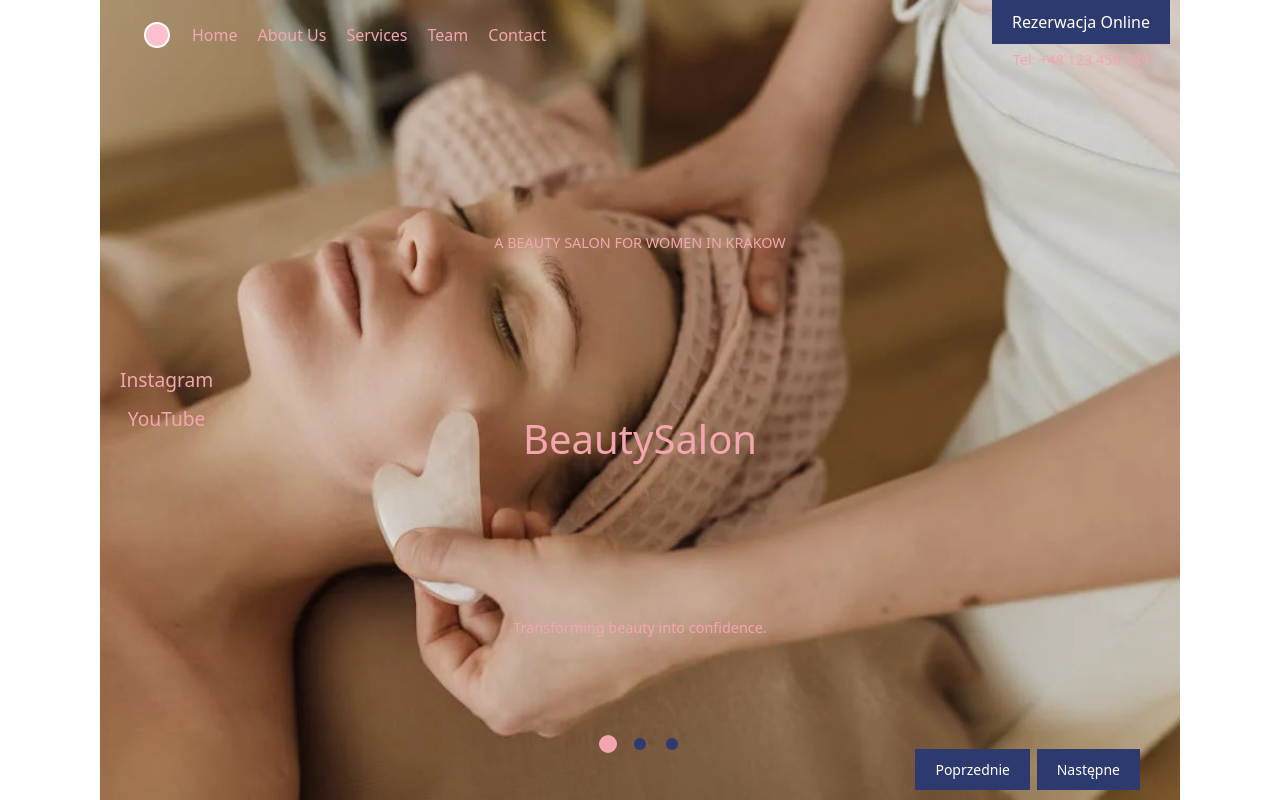
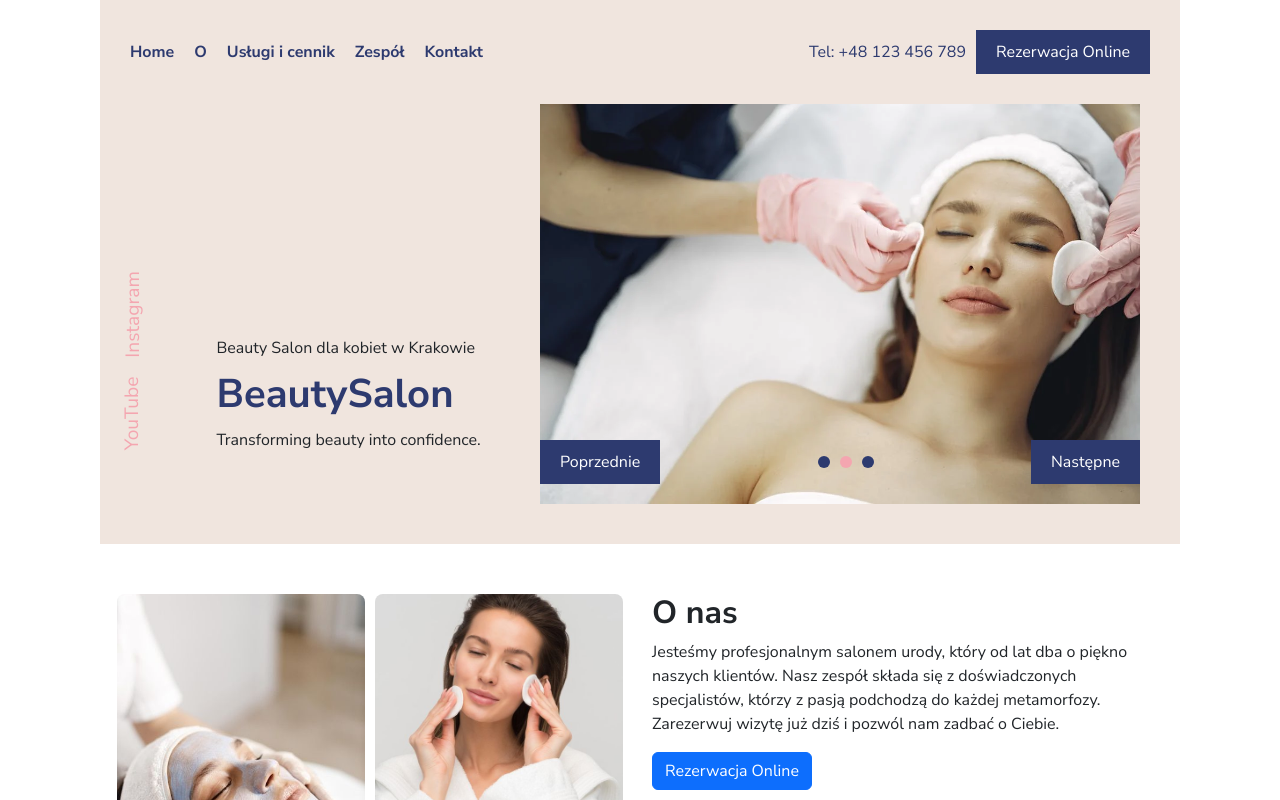
Before and after one commit to justynakwasniak/beauty-salon, a React (Vite) app: page / in a window 1280 px wide. Shown: the top 800 px of the page. Built offline with nearby package versions, Linux system fonts and the light colour scheme.

Commit message:
chenge header

```diff
--- a/index.html
+++ b/index.html
@@ -13,6 +13,8 @@
       rel="stylesheet"
       href="https://cdnjs.cloudflare.com/ajax/libs/font-awesome/6.0.0-beta3/css/all.min.css"
     />
+    <link href="https://fonts.googleapis.com/css2?family=Nunito+Sans:wght@400;700&display=swap" rel="stylesheet">
+
   </head>
   <body>
     <div id="root"></div>
--- a/src/components/Header.tsx
+++ b/src/components/Header.tsx
@@ -1,7 +1,8 @@
-import React, { useState } from "react";
+import React, { useState, useEffect } from "react";
+import "bootstrap/dist/css/bootstrap.min.css";
 import "../styles/Header.css";
 
-// Importowanie obrazów
+// Import images for the slider
 import bs1 from "../assets/bs1.webp";
 import bs2 from "../assets/bs2.webp";
 import bs3 from "../assets/bs3.webp";
@@ -11,6 +12,18 @@ const images = [bs1, bs2, bs3];
 const Header: React.FC = () => {
   const [currentImageIndex, setCurrentImageIndex] = useState(0);
 
+  // Slider autoplay functionality
+  useEffect(() => {
+    const interval = setInterval(() => {
+      setCurrentImageIndex((prevIndex) =>
+        prevIndex === images.length - 1 ? 0 : prevIndex + 1
+      );
+    }, 5000); // Change image every 5 seconds
+
+    return () => clearInterval(interval);
+  }, []);
+
+  // Manual slider controls
   const handlePrevClick = () => {
     setCurrentImageIndex((prevIndex) =>
       prevIndex === 0 ? images.length - 1 : prevIndex - 1
@@ -24,47 +37,42 @@ const Header: React.FC = () => {
   };
 
   return (
-    <header
-      className="header-container"
-      style={{ backgroundImage: `url(${images[currentImageIndex]})` }}
-    >
-      <nav className="nav-bar">
-        <ul className="nav-list">
-          <li>
-            <svg width="30" height="30">
-              <circle
-                cx="15"
-                cy="15"
-                r="12"
-                stroke="white"
-                strokeWidth="2"
-                fill="pink"
-              />
-            </svg>
+    <header className="header-container">
+      {/* NavBar */}
+      <nav className="navbar d-flex justify-content-between">
+        <ul className="nav">
+          <li className="nav-item">
+            <a href="#home">Home</a>
           </li>
-          <li>Home</li>
-          <li>About Us</li>
-          <li>Services</li>
-          <li>Team</li>
-          <li>Contact</li>
+          <li className="nav-item">
+            <a href="#services">O</a>
+          </li>
+          <li className="nav-item">
+            <a href="#services">Usługi i cennik</a>
+          </li>
+          <li className="nav-item">
+            <a href="#team">Zespół</a>
+          </li>
+          <li className="nav-item">
+            <a href="#contact">Kontakt</a>
+          </li>
         </ul>
-        <div className="reserve-section">
+        <div className="nav-right">
+          <p className="phone-number">Tel: +48 123 456 789</p>
           <button className="reserve-btn">Rezerwacja Online</button>
-          <p className="phone-number">Tel: +48 123 456 789</p>
         </div>
       </nav>
-      <p className="small-paragraph">A BEAUTY SALON FOR WOMEN IN KRAKOW</p>
-      <h1>BeautySalon</h1>
-      <p className="small-paragraph">Transforming beauty into confidence.</p>
-      <div className="slider-container">
-        <button className="prev-btn" onClick={handlePrevClick}>
-          Poprzednie
-        </button>
+
+      {/* Main content with two sections */}
+      <div className="main-content">
+        {/* Left section with social links and text */}
+        <div className="left-section">
           <div className="social-links">
             <a
               href="https://www.instagram.com"
               target="_blank"
               rel="noopener noreferrer"
+              className="social-link instagram"
             >
               Instagram
             </a>
@@ -72,15 +80,38 @@ const Header: React.FC = () => {
               href="https://www.youtube.com"
               target="_blank"
               rel="noopener noreferrer"
+              className="social-link youtube"
             >
               YouTube
             </a>
           </div>
+          <div className="text-container">
+            <p>Beauty Salon dla kobiet w Krakowie</p>
+            <h1>BeautySalon</h1>
+            <p>Transforming beauty into confidence.</p>
+          </div>
+        </div>
+
+        {/* Right section with image slider */}
+        <div className="right-section">
+          <div className="slider">
+            <div
+              className="slider-image"
+              style={{
+                backgroundImage: `url(${images[currentImageIndex]})`,
+              }}
+            ></div>
             <div className="slider-nav">
+              <button className="prev-btn" onClick={handlePrevClick}>
+                Poprzednie
+              </button>
+              <div className="dots">
                 {images.map((_, index) => (
                   <span
                     key={index}
-              className={`dot ${currentImageIndex === index ? "active" : ""}`}
+                    className={`dot ${
+                      currentImageIndex === index ? "active" : ""
+                    }`}
                   ></span>
                 ))}
               </div>
@@ -88,6 +119,9 @@ const Header: React.FC = () => {
                 Następne
               </button>
             </div>
+          </div>
+        </div>
+      </div>
     </header>
   );
 };
--- a/src/index.css
+++ b/src/index.css
@@ -1,267 +1,15 @@
 html {
-  overflow: visible;
   margin: 0 100px 0 100px;
 }
-header {
-  background-color: #f0e5de;
-
-  padding: 10px;
+body {
+  font-family: "Nunito Sans", sans-serif;
+}
+h1,
+h2,
+h3 {
+  font-weight: 700; /* Bold */
 }
 
-h1,
-h2 {
-  color: #f4a6b0;
+p {
+  font-weight: 400; /* Normal */
 }
-/* Styl dla dużych ekranów (desktop) */
-@media (min-width: 1024px) {
-  .nav-list {
-    gap: 20px;
-  }
-
-  .slider-container {
-    flex-direction: row;
-    justify-content: center;
-  }
-
-  .prev-btn,
-  .next-btn {
-    padding: 10px 20px;
-    font-size: 14px;
-  }
-
-  .social-links {
-    position: absolute;
-    left: 20px;
-    top: 50%;
-    transform: translateY(-50%);
-    flex-direction: column;
-  }
-}
-
-/* Styl dla średnich ekranów (tablety) */
-@media (max-width: 1024px) {
-  .nav-list {
-    flex-direction: column;
-    gap: 15px;
-    align-items: flex-start;
-  }
-
-  .slider-container {
-    flex-direction: column;
-  }
-
-  .prev-btn,
-  .next-btn {
-    padding: 8px 16px;
-    font-size: 12px;
-  }
-
-  .social-links {
-    position: static;
-    top: auto;
-    left: auto;
-    transform: none;
-    flex-direction: row;
-    justify-content: center;
-    margin-bottom: 20px;
-  }
-}
-
-/* Styl dla małych ekranów (smartfony) */
-@media (max-width: 768px) {
-  .nav-bar {
-    flex-direction: column;
-    align-items: center;
-  }
-
-  .nav-list {
-    flex-direction: column;
-    gap: 10px;
-    align-items: center;
-  }
-
-  .reserve-section {
-    flex-direction: column;
-    text-align: center;
-  }
-
-  .slider-container {
-    flex-direction: column;
-    padding: 10px;
-  }
-
-  .prev-btn,
-  .next-btn {
-    width: 100%;
-    padding: 10px;
-    font-size: 16px;
-    margin: 5px 0;
-  }
-
-  .slider-nav {
-    position: static;
-    margin: 20px 0;
-  }
-}
-
-.header-container {
-  background-image: url("image1.jpg"), url("image2.jpg"), url("image3.jpg");
-  background-size: cover;
-  background-position: center;
-  height: 100vh;
-  display: flex;
-  flex-direction: column;
-  justify-content: space-between;
-  padding: 0 10px;
-  color: #f4a6b0;
-  text-align: center;
-  position: relative;
-  background-attachment: fixed;
-}
-
-.nav-bar {
-  display: flex;
-  justify-content: space-between;
-  align-items: center;
-}
-
-.nav-list {
-  list-style: none;
-  display: flex;
-  align-items: center;
-  gap: 20px;
-}
-
-.nav-list li {
-  cursor: pointer;
-  display: flex;
-  align-items: center;
-}
-
-.reserve-btn {
-  background-color: #2d3a6f;
-  border: none;
-  color: white;
-  padding: 10px 20px;
-  cursor: pointer;
-}
-
-.small-paragraph {
-  font-size: 0.9rem;
-}
-
-.slider-container {
-  display: flex;
-  justify-content: space-between;
-  align-items: center;
-}
-
-.social-links {
-  display: flex;
-  flex-direction: column;
-  gap: 10px;
-  position: absolute;
-  left: 20px;
-  top: 50%;
-  transform: translateY(-50%);
-
-  justify-content: center;
-
-  margin-bottom: 20px;
-}
-.social-link {
-  display: flex;
-  justify-content: center;
-  align-items: center;
-  width: 40px; /* Adjust size as needed */
-  height: 40px; /* Adjust size as needed */
-  border-radius: 50%;
-  background-color: #f4a6b0;
-  box-shadow: 0 2px 4px rgba(0, 0, 0, 0.1); /* Adjust shadow if needed */
-  overflow: hidden;
-}
-
-.social-links a {
-  color: #f4a6b0;
-  text-decoration: none;
-  font-size: 1.2rem;
-}
-.social-link img {
-  width: 20px; /* Adjust size of icons */
-  height: 20px; /* Adjust size of icons */
-  object-fit: contain;
-}
-
-.instagram {
-  /* Custom styles for Instagram link if needed */
-}
-
-.youtube {
-  /* Custom styles for YouTube link if needed */
-}
-
-.slider-nav {
-  display: flex;
-  justify-content: center;
-  position: absolute;
-  bottom: 50px; /* Position slider nav above the buttons */
-  left: 50%;
-  transform: translateX(-50%);
-  gap: 10px;
-  margin-top: 20px;
-}
-.dot {
-  width: 12px;
-  height: 12px;
-  background-color: #2d3a6f;
-  border-radius: 50%;
-  display: inline-block;
-  margin: 0 5px;
-  transition: background-color 0.3s ease, transform 0.3s ease;
-}
-.dot.active {
-  background-color: #f4a6b0; /* Zmiana koloru dla aktywnej kropki */
-  transform: scale(1.5); /* Powiększenie aktywnej kropki */
-}
-.reserve-section {
-  display: flex;
-  flex-direction: column;
-  align-items: center;
-}
-.phone-number {
-  margin-top: 5px;
-  font-size: 0.9rem;
-}
-
-.slider-nav-dots {
-  display: flex;
-  justify-content: center;
-  gap: 5px;
-}
-.prev-btn,
-.next-btn {
-  background-color: #2d3a6f;
-  border: none;
-  color: white;
-  padding: 10px;
-  cursor: pointer;
-}
-.prev-btn:hover,
-.next-btn:hover {
-  background-color: #2d3a6f;
-}
-
-.slider-container .prev-btn,
-.slider-container .next-btn {
-  position: absolute;
-  bottom: 10px; /* Adjust based on design */
-  padding: 10px 20px;
-}
-
-.prev-btn {
-  right: 150px; /* Adjust spacing from the right */
-}
-
-.next-btn {
-  right: 40px; /* Adjust spacing from the right */
-}
--- a/src/styles/Header.css
+++ b/src/styles/Header.css
@@ -1,10 +1,157 @@
+:root {
+  --primary-color: #f0e5de;
+  --secondary-color: #f4a6b0;
+  --three-color: #2d3a6f;
+}
+
 .header-container {
-    background-size: cover;
-    background-position: center;
-    height: 100vh;
-    background-repeat: no-repeat;
-    background-attachment: fixed; /* Opcjonalne: zatrzymuje tło przy przewijaniu */
-    color: #f4a6b0;
-    text-align: center;
-    position: relative;
-  }
+  width: 100%;
+  padding: 20px;
+  background-color: var(--primary-color);
+}
+
+.navbar {
+  padding: 10px;
+}
+
+.nav {
+  display: flex;
+  list-style: none;
+  gap: 20px;
+}
+
+.nav-item a {
+  text-decoration: none;
+  color: var(--three-color);
+  font-weight: bold;
+}
+
+.nav-right {
+  display: flex;
+  align-items: center;
+  gap: 10px;
+}
+
+.phone-number {
+  color: var(--three-color);
+  margin: 0;
+  font-size: 1rem;
+}
+
+.reserve-btn {
+  background-color: var(--three-color);
+  color: white;
+  border: none;
+  padding: 10px 20px;
+  cursor: pointer;
+  font-size: 1rem;
+}
+
+.main-content {
+  display: flex;
+  justify-content: space-between;
+  align-items: center;
+  padding: 20px;
+}
+
+.left-section {
+  width: 40%;
+  display: flex;
+  align-items: center;
+  margin-bottom: -180px;
+  margin-left: -50px;
+}
+
+.social-links {
+  display: flex;
+  flex-direction: column;
+  gap: 10px;
+  align-items: center;
+  margin-right: 40px;
+  position: relative;
+}
+.social-link {
+  display: block;
+  font-size: 1.2rem; /* Dostosuj rozmiar czcionki, jeśli potrzebne */
+  color: #2d3a6f; /* Przykładowy kolor */
+  text-decoration: none; /* Usuwa podkreślenie */
+  transform: rotate(-90deg); /* Obraca linki o 180 stopni */
+  margin-bottom: 60px; /* Odstęp między linkami */
+}
+.social-link:hover {
+  color: #f4a6b0; /* Przykładowy kolor na hover */
+}
+
+.social-links a {
+  text-decoration: none;
+  color: var(--secondary-color);
+  font-size: 1.2rem;
+}
+
+.text-container {
+  max-width: 500px;
+}
+.text-container p {
+  font-size: 1rem; /* Dostosuj rozmiar czcionki, jeśli potrzebne */
+  margin: 10px 0;
+}
+
+.text-container h1 {
+  color: var(--three-color);
+  font-size: 2.5rem;
+  margin: 10px 0;
+}
+
+.right-section {
+  width: 60%;
+}
+
+.slider {
+  position: relative;
+  height: 400px;
+  width: 100%;
+}
+
+.slider-image {
+  width: 100%;
+  height: 100%;
+  background-size: cover;
+  background-position: center;
+  transition: background-image 1s ease-in-out;
+}
+
+.slider-nav {
+  position: absolute;
+  bottom: 20px;
+  width: 100%;
+  display: flex;
+  justify-content: space-between;
+  align-items: center;
+}
+
+.prev-btn,
+.next-btn {
+  background-color: var(--three-color);
+  color: white;
+  border: none;
+  padding: 10px 20px;
+  cursor: pointer;
+}
+
+.dots {
+  display: flex;
+  justify-content: center;
+  gap: 10px;
+}
+
+.dot {
+  width: 12px;
+  height: 12px;
+  background-color: var(--three-color);
+  border-radius: 50%;
+  transition: background-color 0.3s ease;
+}
+
+.dot.active {
+  background-color: var(--secondary-color);
+}
--- a/src/styles/Services.css
+++ b/src/styles/Services.css
@@ -7,7 +7,7 @@
   overflow: hidden;
 }
 .services-background {
-  /* background-image: url("../assets/servicesImage.jpeg"); */
+  background-image: url("../assets/servicesImage.jpeg");
   background-size: cover;
   background-position: center;
   background-attachment: fixed; /* Tło powinno pozostać w miejscu podczas przewijania */
```
Lines whose indentation alone changed are shown as unchanged.
